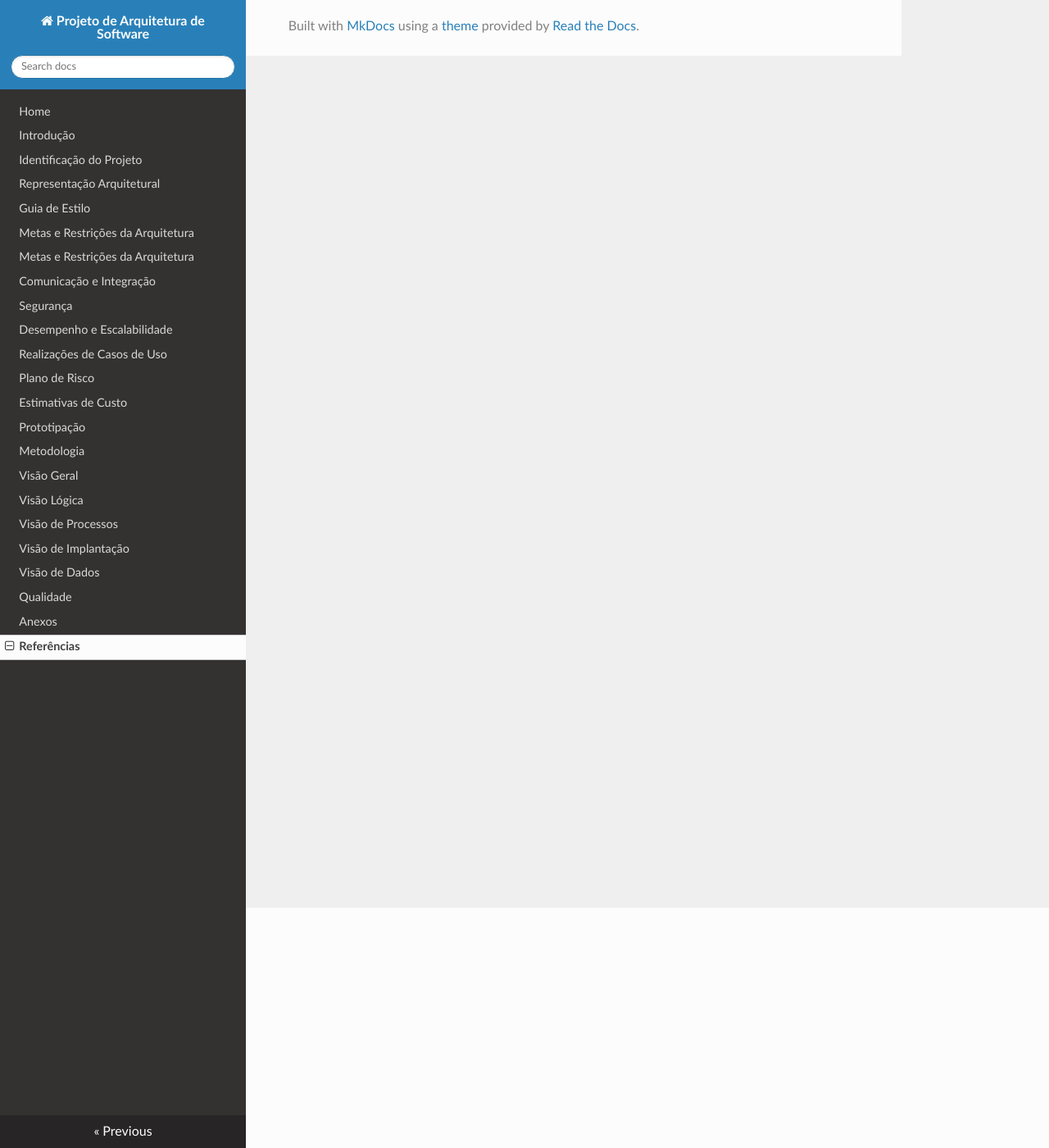
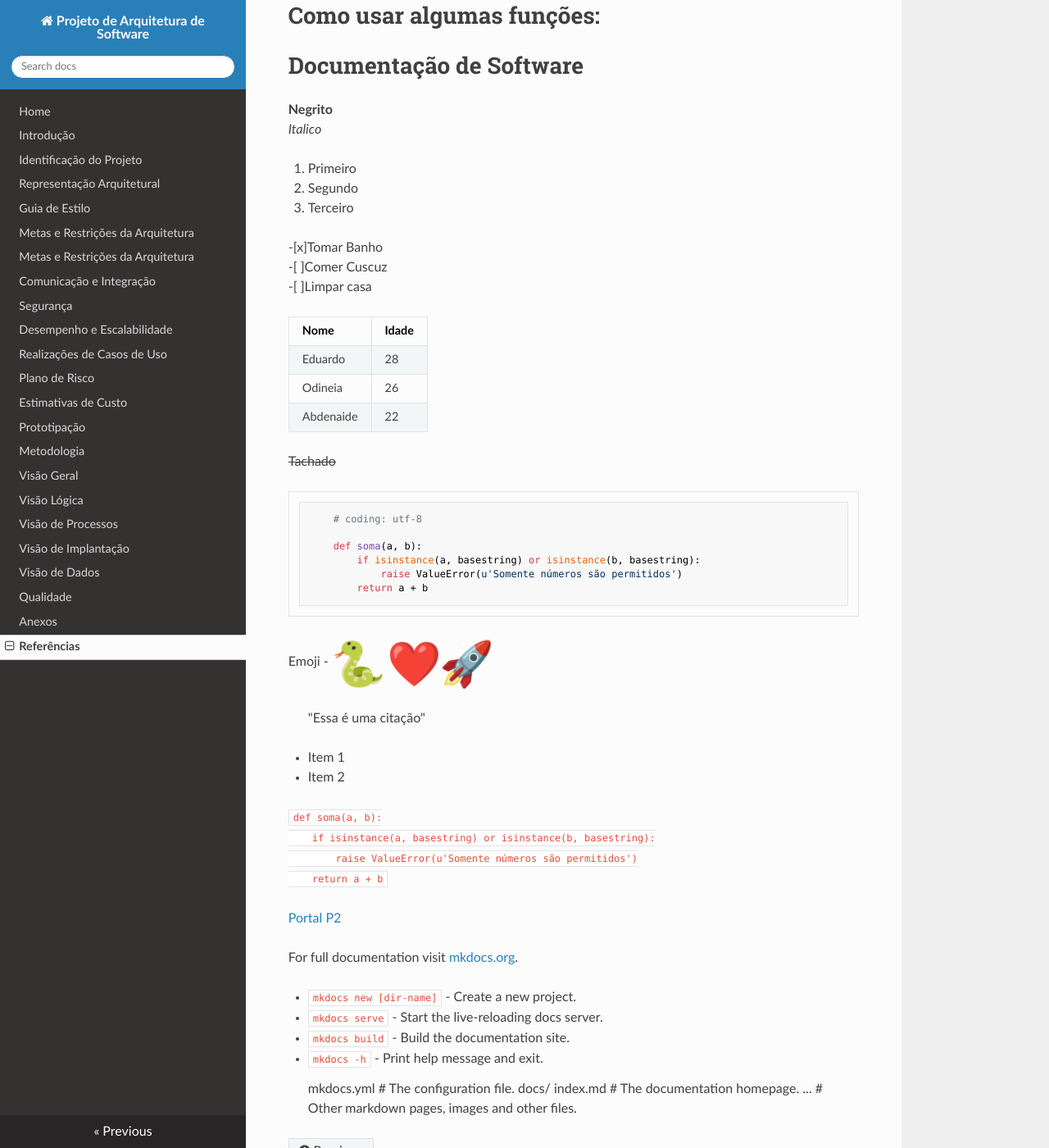
Before and after one commit to Vitor-Silva27/codecast, an MkDocs documentation site: the page built from docs/referencias.md, in a window 1280 px wide and 1400 px high, scrolled down 293 px. Shown: the whole window at 82% size. Built offline with MkDocs 1.6.1, drawn with Linux system fonts in a browser that asks for light colours; nearby versions of some CDN libraries; emoji names are drawn with the system emoji font.

Commit message:
Deixando apenas os racunhos para depois apagar

````diff
--- a/docs/referencias.md
+++ b/docs/referencias.md
@@ -1,2 +1,63 @@
 # Gerenciamento de Riscos
 - [Relacione aqui referências a documentos, sítios na Internet, manuais ou qualquer outro item que tenha sido usado para a confecção do presente artefato.]
+
+# Depois exlcuir
+
+# Como usar algumas funções:
+
+# Documentação de Software
+
+**Negrito**
+*Italico*
+
+1. Primeiro
+2. Segundo
+3. Terceiro
+
+-[x]Tomar Banho
+-[ ]Comer Cuscuz
+-[ ]Limpar casa
+
+|Nome |Idade|
+|-----|-----|
+|Eduardo|28|
+|Odineia|26|
+|Abdenaide|22|
+
+~~Tachado~~
+
+```
+    # coding: utf-8
+
+    def soma(a, b):
+        if isinstance(a, basestring) or isinstance(b, basestring):
+            raise ValueError(u'Somente números são permitidos')
+        return a + b
+```
+
+Emoji - :snake: :heart::rocket:
+
+> "Essa é uma citação"
+
+* Item 1
+* Item 2
+
+`def soma(a, b):
+    if isinstance(a, basestring) or isinstance(b, basestring):
+        raise ValueError(u'Somente números são permitidos')
+    return a + b`
+
+[Portal P2](https://www.portalp2.com)
+
+For full documentation visit [mkdocs.org](https://www.mkdocs.org).
+
+
+* `mkdocs new [dir-name]` - Create a new project.
+* `mkdocs serve` - Start the live-reloading docs server.
+* `mkdocs build` - Build the documentation site.
+* `mkdocs -h` - Print help message and exit.
+
+    mkdocs.yml    # The configuration file.
+    docs/
+        index.md  # The documentation homepage.
+        ...       # Other markdown pages, images and other files.
````
